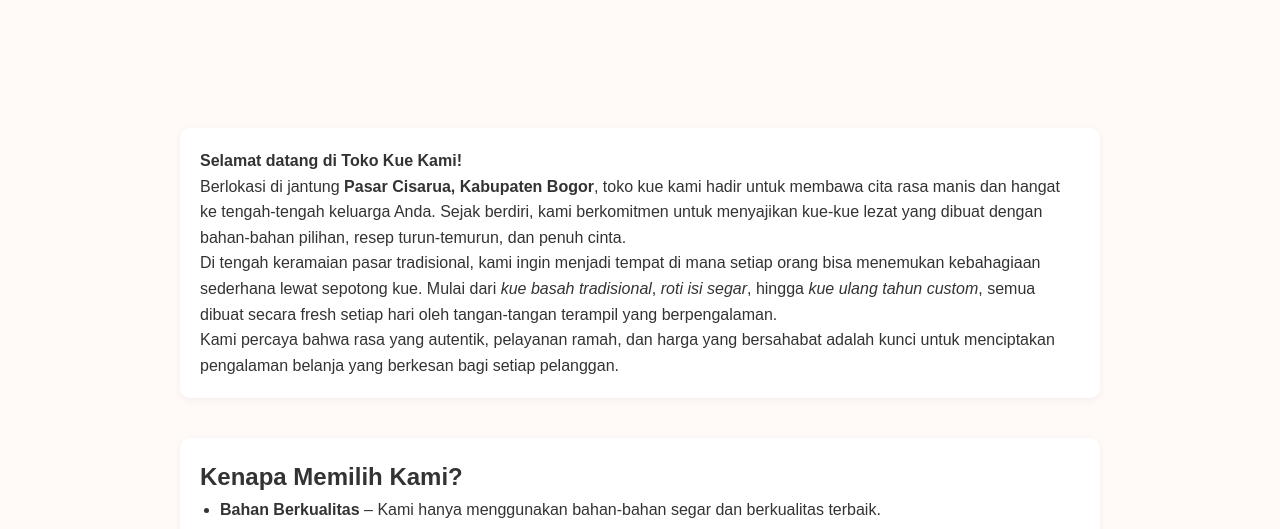
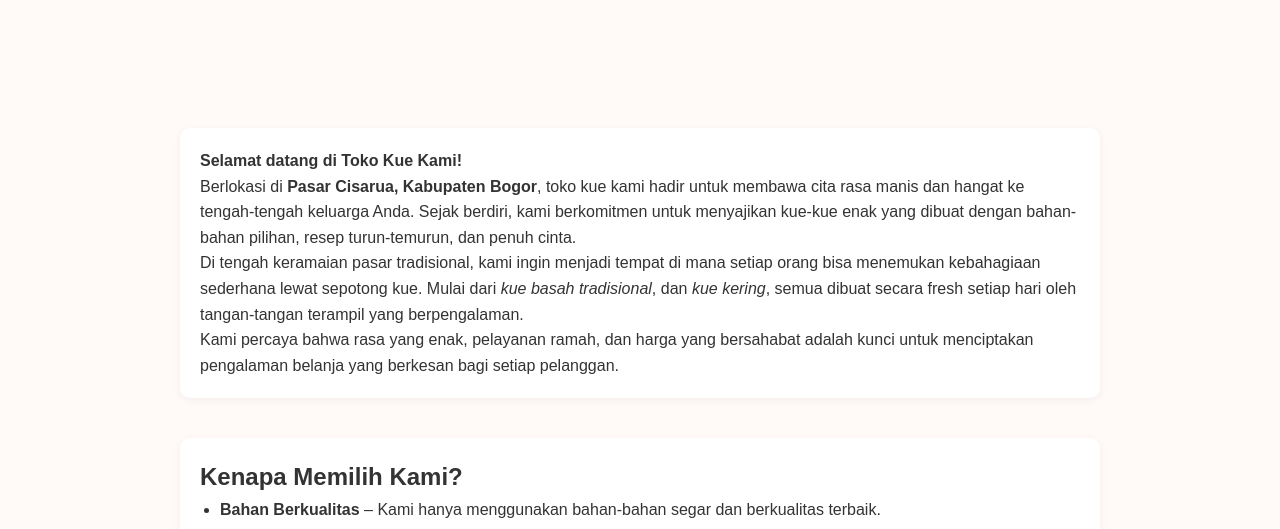
Before and after one commit to MNizarrr/TokoKue, a plain HTML site: page tentang.html in a window 1280 px wide. Shown: the part 254-783 px from the top of the page. Drawn offline with Linux system fonts and the light colour scheme.

Commit message:
change:  about

```diff
--- a/tentang.html
+++ b/tentang.html
@@ -33,9 +33,9 @@
       <div class="container">
         <div class="section">
           <p><strong>Selamat datang di Toko Kue Kami!</strong></p>
-          <p>Berlokasi di jantung <strong>Pasar Cisarua, Kabupaten Bogor</strong>, toko kue kami hadir untuk membawa cita rasa manis dan hangat ke tengah-tengah keluarga Anda. Sejak berdiri, kami berkomitmen untuk menyajikan kue-kue lezat yang dibuat dengan bahan-bahan pilihan, resep turun-temurun, dan penuh cinta.</p>
-          <p>Di tengah keramaian pasar tradisional, kami ingin menjadi tempat di mana setiap orang bisa menemukan kebahagiaan sederhana lewat sepotong kue. Mulai dari <em>kue basah tradisional</em>, <em>roti isi segar</em>, hingga <em>kue ulang tahun custom</em>, semua dibuat secara fresh setiap hari oleh tangan-tangan terampil yang berpengalaman.</p>
-          <p>Kami percaya bahwa rasa yang autentik, pelayanan ramah, dan harga yang bersahabat adalah kunci untuk menciptakan pengalaman belanja yang berkesan bagi setiap pelanggan.</p>
+          <p>Berlokasi di <strong>Pasar Cisarua, Kabupaten Bogor</strong>, toko kue kami hadir untuk membawa cita rasa manis dan hangat ke tengah-tengah keluarga Anda. Sejak berdiri, kami berkomitmen untuk menyajikan kue-kue enak yang dibuat dengan bahan-bahan pilihan, resep turun-temurun, dan penuh cinta.</p>
+          <p>Di tengah keramaian pasar tradisional, kami ingin menjadi tempat di mana setiap orang bisa menemukan kebahagiaan sederhana lewat sepotong kue. Mulai dari <em>kue basah tradisional</em>, dan <em>kue kering</em>, semua dibuat secara fresh setiap hari oleh tangan-tangan terampil yang berpengalaman.</p>
+          <p>Kami percaya bahwa rasa yang enak, pelayanan ramah, dan harga yang bersahabat adalah kunci untuk menciptakan pengalaman belanja yang berkesan bagi setiap pelanggan.</p>
         </div>
 
         <div class="section">
```
